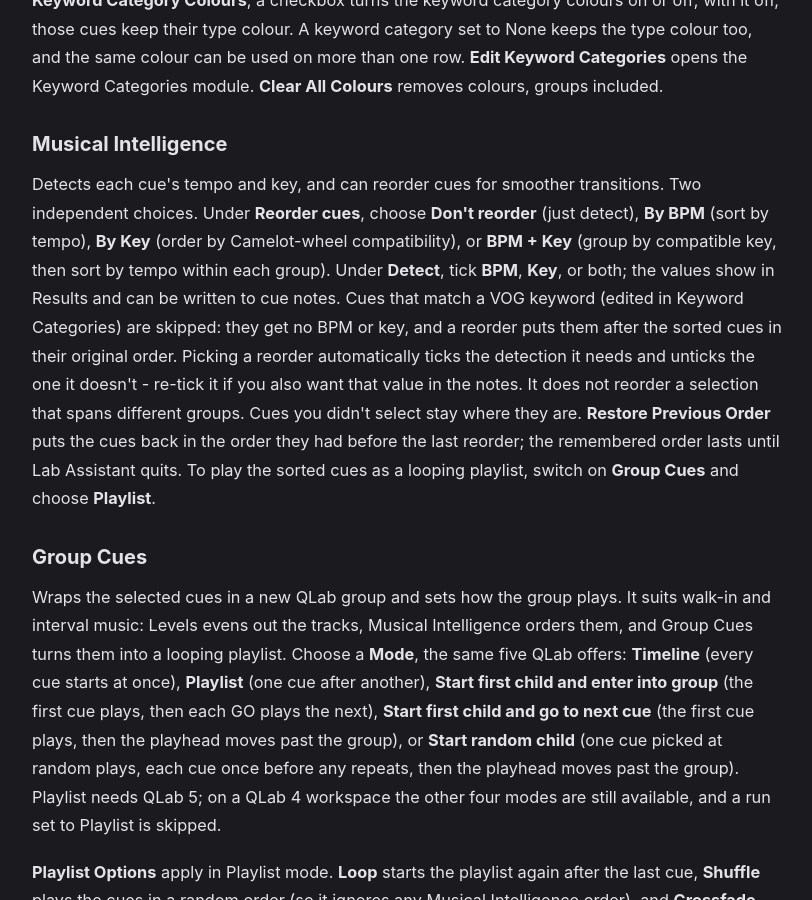
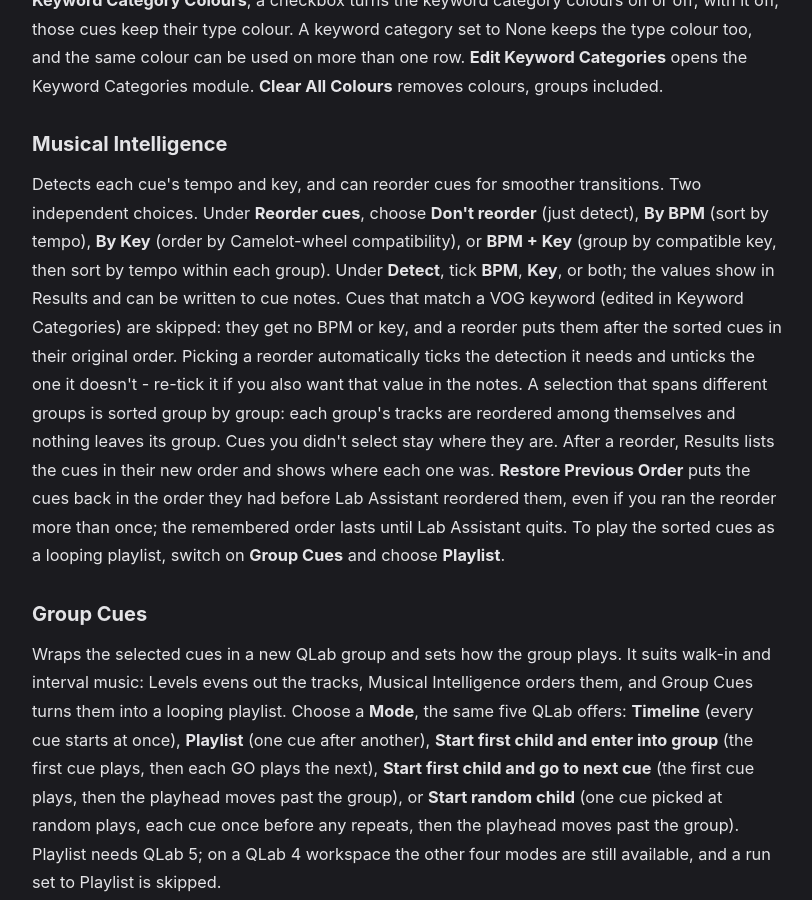
Before and after one commit to BSKapps/bskapps.github.io, a Jekyll site: the page built from articles/lab-assistant-guide/index.html, in a window 1280 px wide and 900 px high, scrolled down 3233 px. Shown: the whole window, without its empty margins (232-1044 px from the left). Built offline with Jekyll 4.4.1, drawn with Linux system fonts in a browser that asks for light colours.

Commit message:
Lab Assistant guide: reorder works group by group, Results in the new order, Restore after repeat runs

```diff
--- a/_data/guides/lab-assistant-guide.json
+++ b/_data/guides/lab-assistant-guide.json
@@ -165,7 +165,7 @@
       "blocks": [
         {
           "type": "paragraph",
-          "text": "Detects each cue's tempo and key, and can reorder cues for smoother transitions. Two independent choices. Under **Reorder cues**, choose **Don't reorder** (just detect), **By BPM** (sort by tempo), **By Key** (order by Camelot-wheel compatibility), or **BPM + Key** (group by compatible key, then sort by tempo within each group). Under **Detect**, tick **BPM**, **Key**, or both; the values show in Results and can be written to cue notes. Cues that match a VOG keyword (edited in Keyword Categories) are skipped: they get no BPM or key, and a reorder puts them after the sorted cues in their original order. Picking a reorder automatically ticks the detection it needs and unticks the one it doesn't - re-tick it if you also want that value in the notes. It does not reorder a selection that spans different groups. Cues you didn't select stay where they are. **Restore Previous Order** puts the cues back in the order they had before the last reorder; the remembered order lasts until Lab Assistant quits. To play the sorted cues as a looping playlist, switch on **Group Cues** and choose **Playlist**."
+          "text": "Detects each cue's tempo and key, and can reorder cues for smoother transitions. Two independent choices. Under **Reorder cues**, choose **Don't reorder** (just detect), **By BPM** (sort by tempo), **By Key** (order by Camelot-wheel compatibility), or **BPM + Key** (group by compatible key, then sort by tempo within each group). Under **Detect**, tick **BPM**, **Key**, or both; the values show in Results and can be written to cue notes. Cues that match a VOG keyword (edited in Keyword Categories) are skipped: they get no BPM or key, and a reorder puts them after the sorted cues in their original order. Picking a reorder automatically ticks the detection it needs and unticks the one it doesn't - re-tick it if you also want that value in the notes. A selection that spans different groups is sorted group by group: each group's tracks are reordered among themselves and nothing leaves its group. Cues you didn't select stay where they are. After a reorder, Results lists the cues in their new order and shows where each one was. **Restore Previous Order** puts the cues back in the order they had before Lab Assistant reordered them, even if you ran the reorder more than once; the remembered order lasts until Lab Assistant quits. To play the sorted cues as a looping playlist, switch on **Group Cues** and choose **Playlist**."
         }
       ]
     },
```
